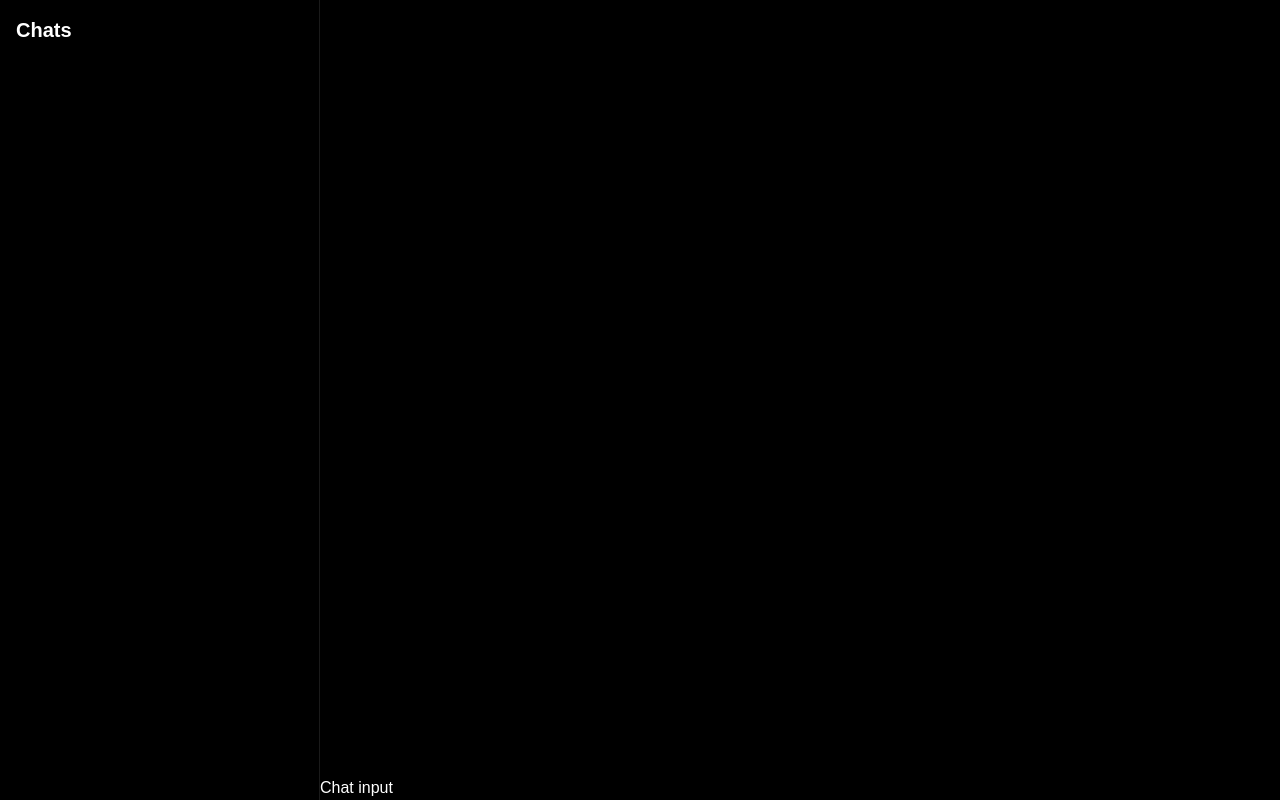
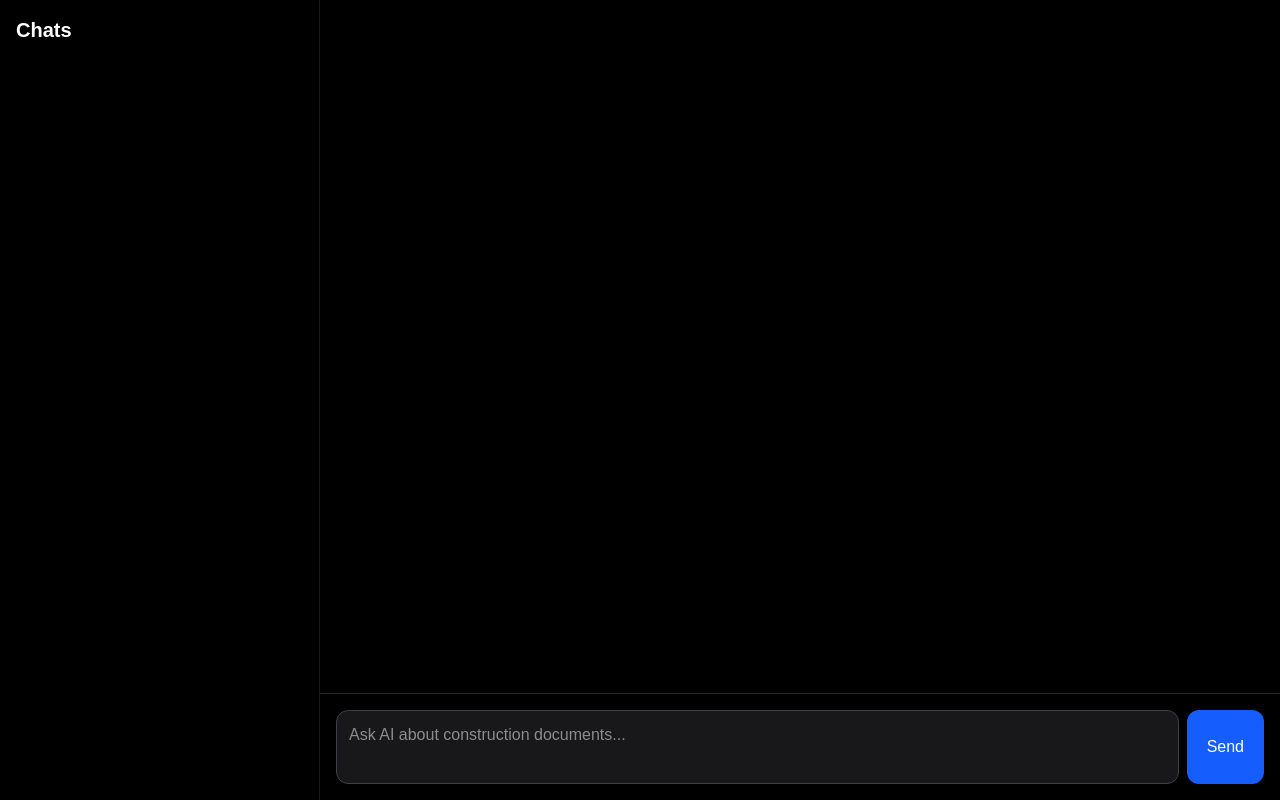
Before and after one commit to Your-Natka/hackathon-mvp-ai-app, a Next.js app: page /chat in a window 1280 px wide. Built offline with nearby package versions, Linux system fonts and the light colour scheme.

Commit message:
fix chat input props

```diff
--- a/src/components/chat/ChatInput.tsx
+++ b/src/components/chat/ChatInput.tsx
@@ -1,5 +1,41 @@
 "use client";
 
-export default function ChatInput() {
-  return <div>Chat input</div>;
+import { useState } from "react";
+
+type ChatInputProps = {
+  onSend: (content: string) => void | Promise<void>;
+  loading?: boolean;
+};
+
+export default function ChatInput({ onSend, loading = false }: ChatInputProps) {
+  const [input, setInput] = useState("");
+
+  const handleSubmit = async () => {
+    if (!input.trim() || loading) return;
+
+    await onSend(input);
+
+    setInput("");
+  };
+
+  return (
+    <div className="border-t border-zinc-800 p-4">
+      <div className="flex gap-2">
+        <textarea
+          value={input}
+          onChange={(e) => setInput(e.target.value)}
+          placeholder="Ask AI about construction documents..."
+          className="min-h-[60px] flex-1 resize-none rounded-xl border border-zinc-700 bg-zinc-900 p-3 text-white outline-none"
+        />
+
+        <button
+          onClick={handleSubmit}
+          disabled={loading}
+          className="rounded-xl bg-blue-600 px-5 text-white transition hover:bg-blue-500 disabled:opacity-50"
+        >
+          {loading ? "..." : "Send"}
+        </button>
+      </div>
+    </div>
+  );
 }
```
